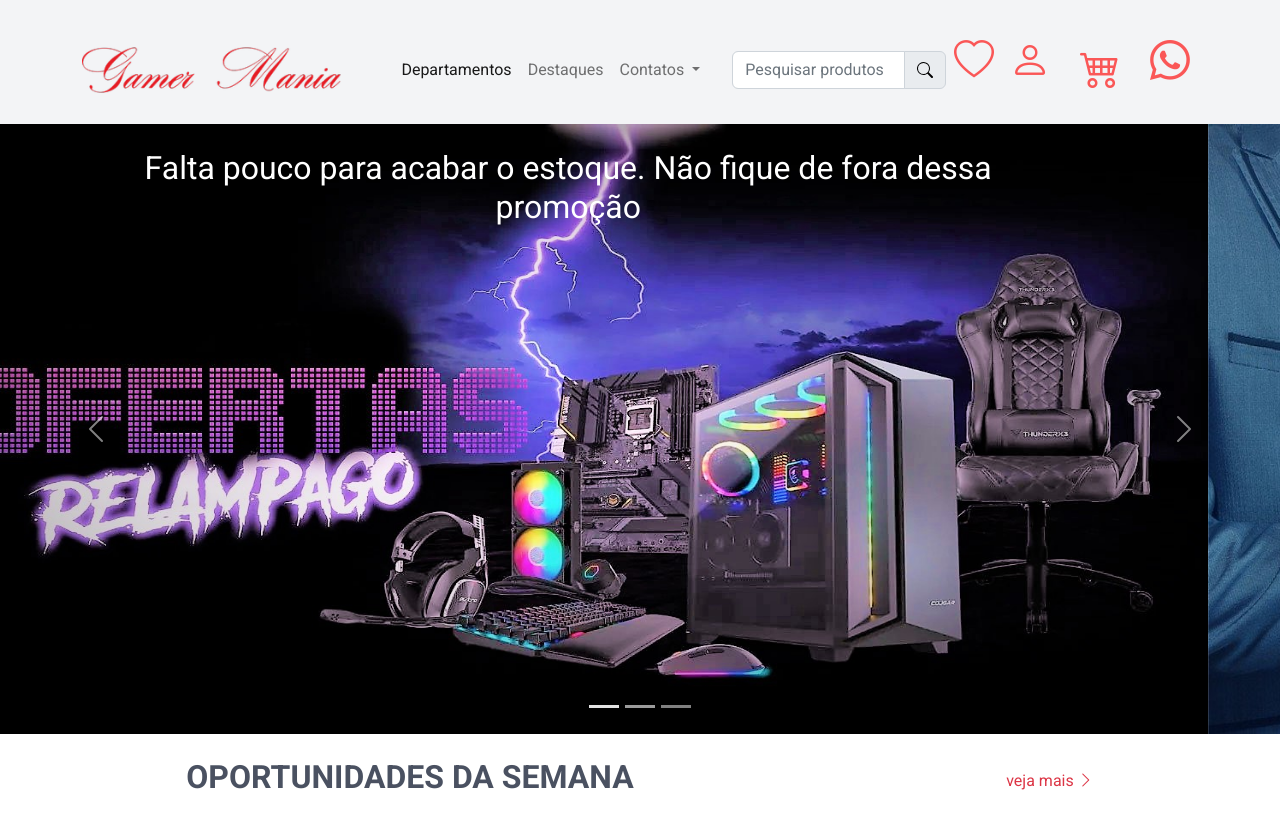
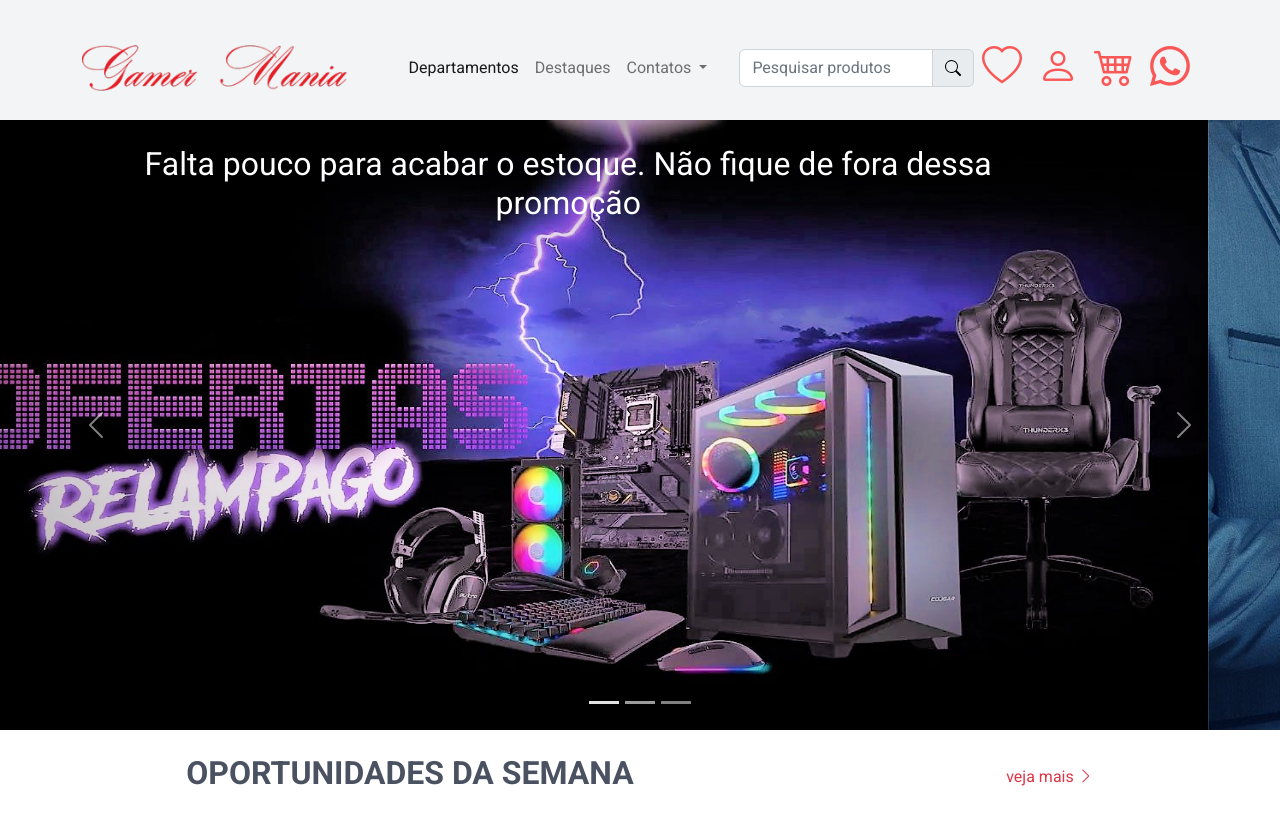
Before and after one commit to mjpfelicia/desgnLogaGamer, a plain HTML site: page index.html in a window 1280 px wide. Shown: the top 823 px of the page. Drawn offline with nearby package versions, Linux system fonts and the light colour scheme.

Commit message:
melhorias na pagina das tag de html

```diff
--- a/index.html
+++ b/index.html
@@ -57,7 +57,7 @@
                                 <img class="svgLupa" src="./imagens/search.svg" alt="svgLupa">
                             </p>
                         </div>
-                        <div class="navbar-nav flex-row d-flex justify-content-around w-50">
+                        <div class="navbar-nav flex-row d-flex justify-content-around align-items-center w-50">
                             <div class="nav-item ms-lg-n4">
                                 <a class="nav-link" href="#">
                                     <i class="bi bi-heart icon-red"></i>
@@ -74,7 +74,7 @@
                             <div class="modal fade" id="staticBackdrop" data-bs-backdrop="static"
                                 data-bs-keyboard="false" tabindex="-1"
                                 aria-hidden="true">
-                                <div class="modal-dialog">
+                                <div class="modal-dialog modal-xl">
                                     <div class="modal-content">
                                         <div class="modal-header">
                                             <button type="button" class="btn-close" data-bs-dismiss="modal"
@@ -202,8 +202,8 @@
                                 </div>
                             </div>
                             <div class="nav-item ms-lg-n4">
-                                <a class="nav-link btn">
-                                    <i class="bi bi-cart4 icon-red btn" data-bs-toggle="modal"
+                                <a class="nav-link">
+                                    <i class="bi bi-cart4 icon-red" data-bs-toggle="modal"
                                         data-bs-target="#exampleModal">
                                     </i>
                                 </a>
```
